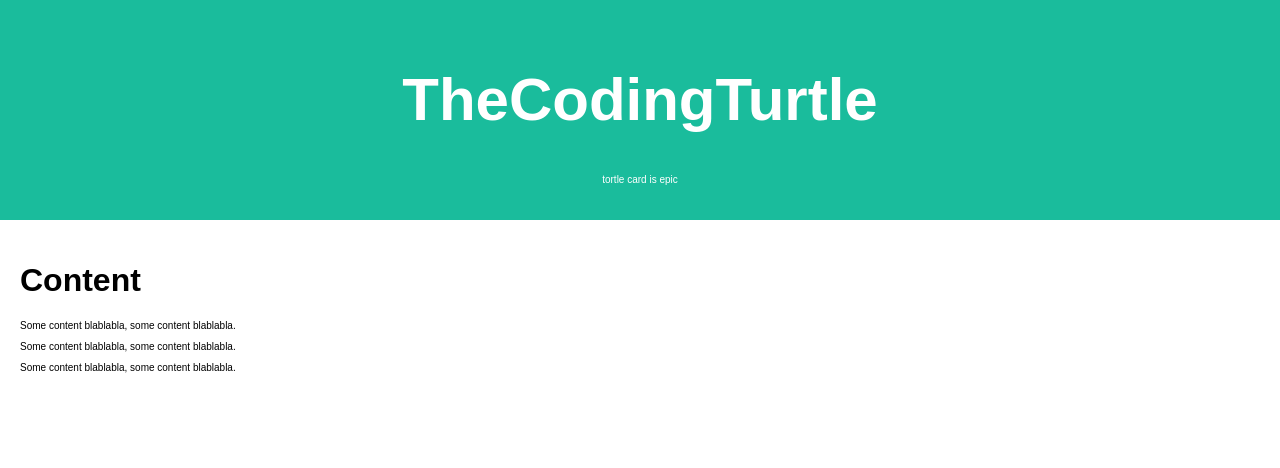
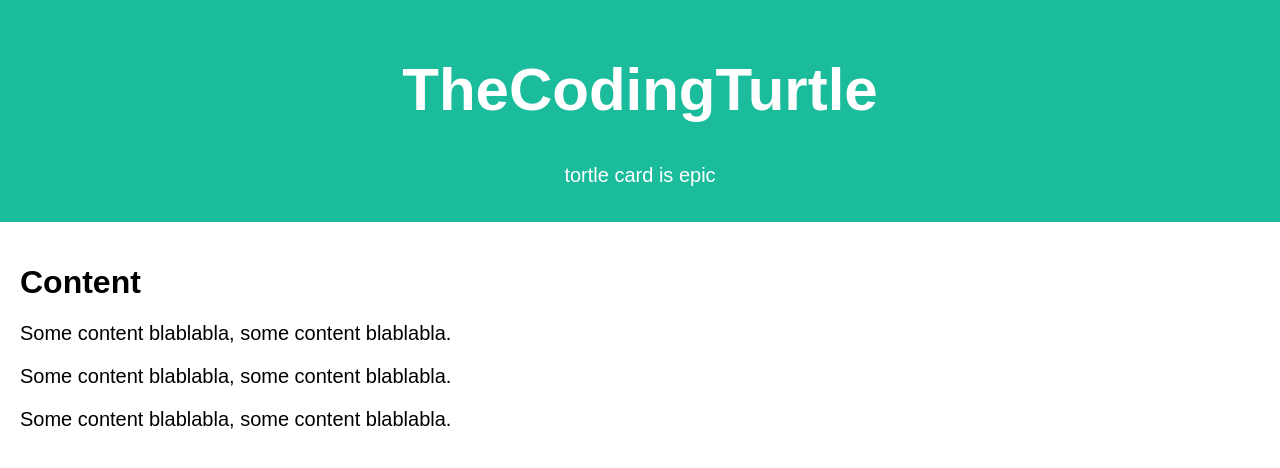
Before and after one commit to TheCodingTurtle/main, a plain HTML site: page index.html in a window 1280 px wide. Drawn offline with Linux system fonts and the light colour scheme.

Commit message:
Update index.html

```diff
--- a/index.html
+++ b/index.html
@@ -11,12 +11,12 @@
         }
 
         p {
-            font-size: 10px;
+            font-size: 20px;
         }
 
         /* Header/Logo Title */
         .header {
-            padding: 25px;
+            padding: 15px;
             text-align: center;
             background: #1abc9c;
             color: white;
```
